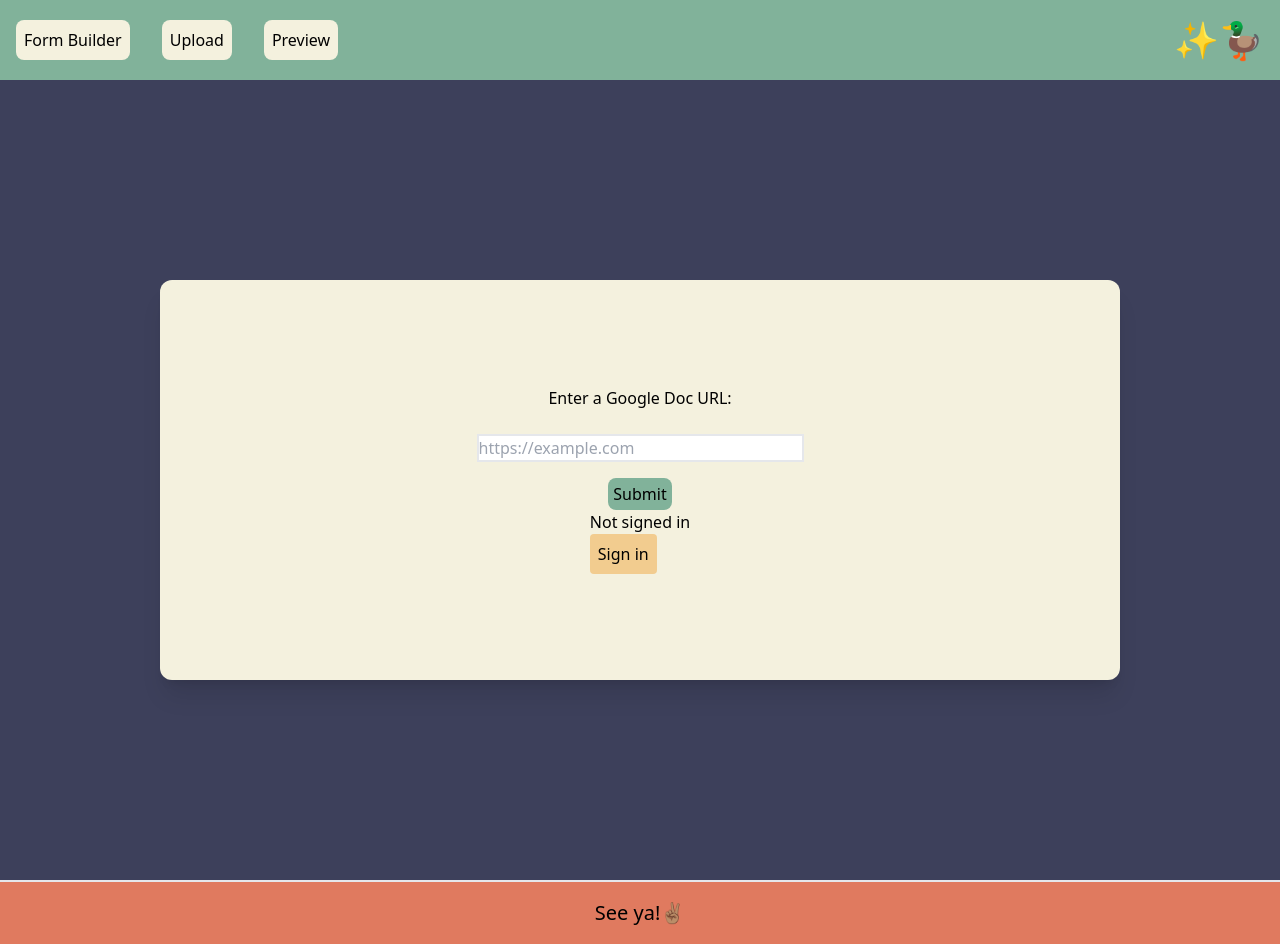
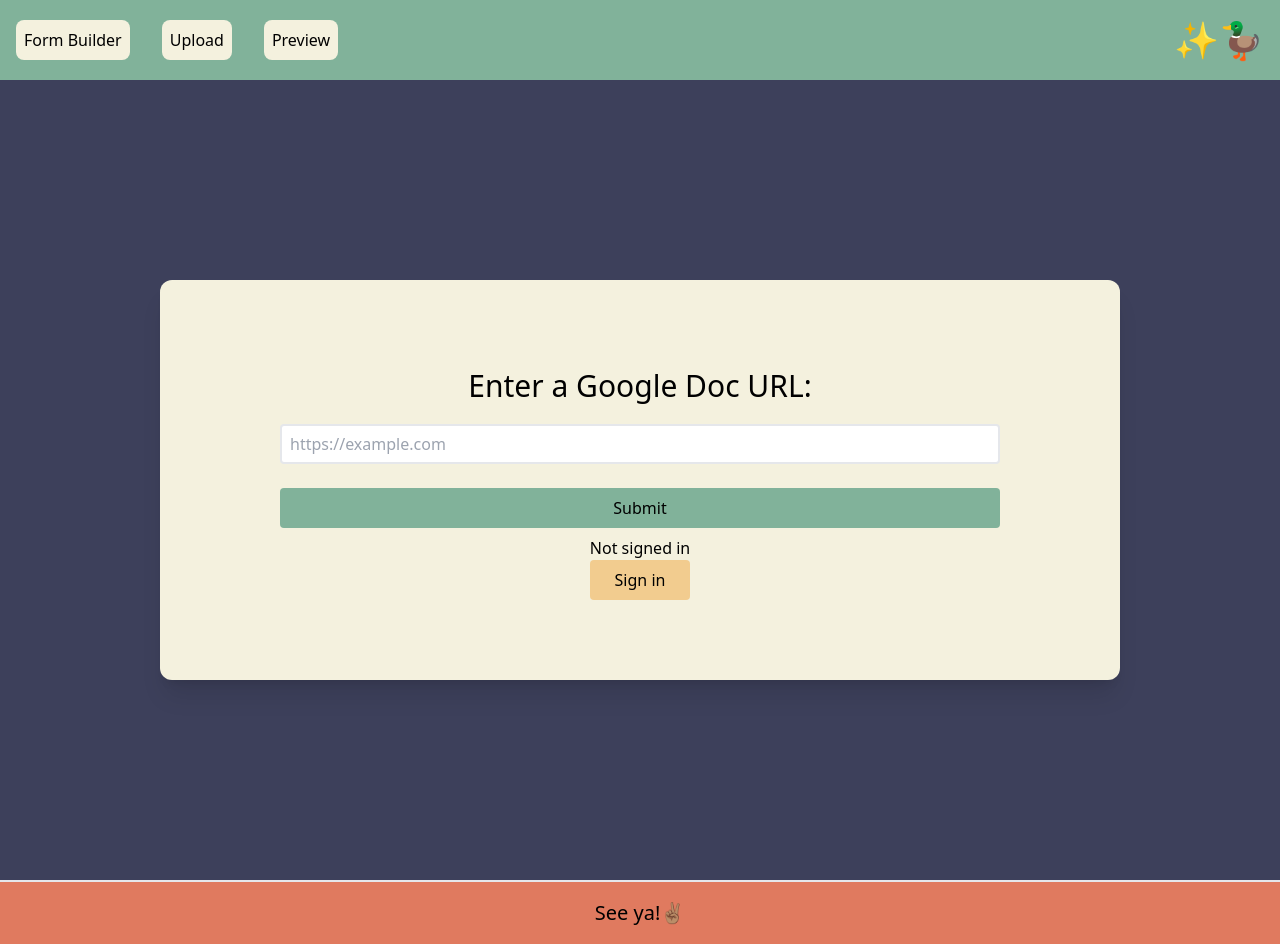
Before and after one commit to alejandrosatxc/form-builder, a Next.js app: page / in a window 1280 px wide. Built offline with nearby package versions, Linux system fonts and the light colour scheme; no server answers.

Commit message:
Resize elements and add margin

```diff
--- a/components/GDocUploader.js
+++ b/components/GDocUploader.js
@@ -2,7 +2,7 @@ import { useSession, signIn, signOut } from "next-auth/react"
 import { useRef } from "react"
 import { extractFields } from '../lib/getGdocText'
 
-const GDocUploader = ({setFormFields}) => {
+const GDocUploader = ({ setFormFields }) => {
     const { data: session } = useSession()
     const inputRef = useRef(null)
 
@@ -13,10 +13,10 @@ const GDocUploader = ({setFormFields}) => {
         var userInput = inputRef.current.value
         var documentId = regex.exec(userInput)
 
-        fetch(baseURL + documentId[1],{
+        fetch(baseURL + documentId[1], {
             method: 'GET',
-            headers: new Headers ({
-                'Authorization' : 'Bearer ' + session.accessToken
+            headers: new Headers({
+                'Authorization': 'Bearer ' + session.accessToken
             })
         })
             .then(res => {
@@ -36,22 +36,24 @@ const GDocUploader = ({setFormFields}) => {
 
     return (
         <div className="col-span-3 flex flex-col justify-center items-center bg-eggplant rounded-xl shadow-xl h-1/2 w-3/4">
-            <label className="h-8 mx-auto" htmlFor="url">Enter a Google Doc URL:</label>
-            <input className="border-2 my-4 mx-auto" ref={inputRef} type="url" name="url" id="url"
+            <label className="text-3xl h-8 my-2 mx-auto" htmlFor="url">Enter a Google Doc URL:</label>
+            <input className="rounded border-2 my-4 mx-auto h-10 p-2 w-3/4 " ref={inputRef} type="url" name="url" id="url"
                 placeholder="https://example.com"
                 pattern="https://.*" size="30"
                 required>
             </input>
-            <button onClick={handleGdocSubmit} className="transition ease-in-out delay-50 bg-green-sheen hover:bg-terra-cotta hover:shadow-xl h-8 w-16 mx-auto rounded-lg" type="submit">
+            <button onClick={handleGdocSubmit} className="transition ease-in-out delay-50 bg-green-sheen hover:bg-terra-cotta hover:shadow-xl h-10 w-3/4 my-2 mx-auto rounded" type="submit">
                 Submit
             </button>
             {session
                 ?
-                <div>  Signed in as {session.user.email} <br />
-                <button className="bg-terra-cotta rounded p-2" onClick={() => signOut()}>Sign out</button></div>
+                <div className="flex flex-col">  Signed in as {session.user.email} <br />
+                    <button className="bg-terra-cotta rounded p-2 align" onClick={() => signOut()}>Sign out</button>
+                </div>
                 :
-                <div>  Not signed in <br />
-                <button className="bg-deep-cham rounded p-2" onClick={() => signIn()}>Sign in</button></div>
+                <div className="flex flex-col">  Not signed in <br />
+                    <button className="bg-deep-cham rounded p-2 align" onClick={() => signIn()}>Sign in</button>
+                </div>
             }
         </div>
     )
--- a/components/TemplateAnalysis.js
+++ b/components/TemplateAnalysis.js
@@ -23,7 +23,7 @@ const TemplateAnalysis = ({ fields, setFormFields }) => {
 
     return (
         <div className="col-span-3 flex flex-col justify-center bg-eggplant rounded-xl shadow-xl w-3/4">
-            <h1 className="text-3xl text-center my-4">Template Analysis</h1>
+            <h1 className="text-3xl text-center my-6">Template Analysis</h1>
             <div className="flex flex-row justify-center my-2">
                 <div className='border rounded bg-green-sheen mx-4 p-2 h-20 w-1/4'>
                     <h2 className='text-3xl'>{fields.uniqueMatches.length}</h2>
```
Lines whose indentation alone changed are shown as unchanged.
